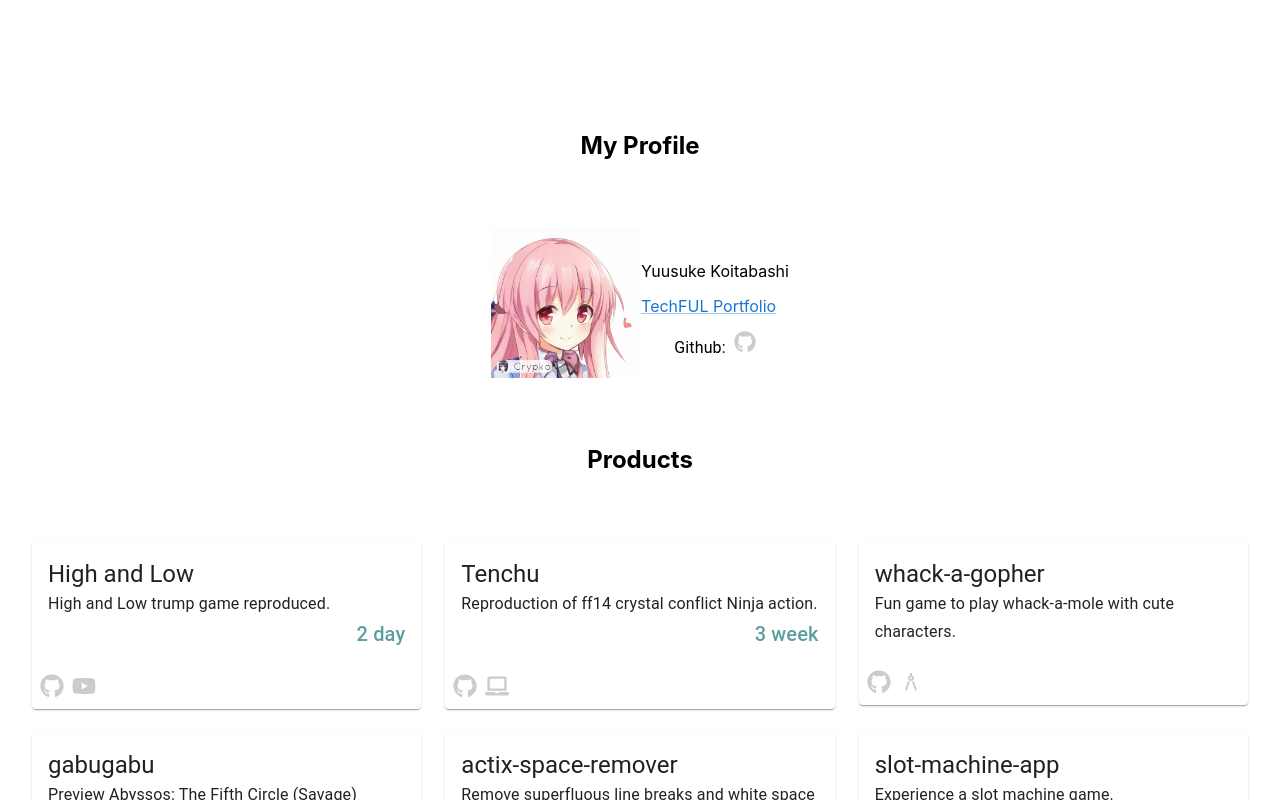
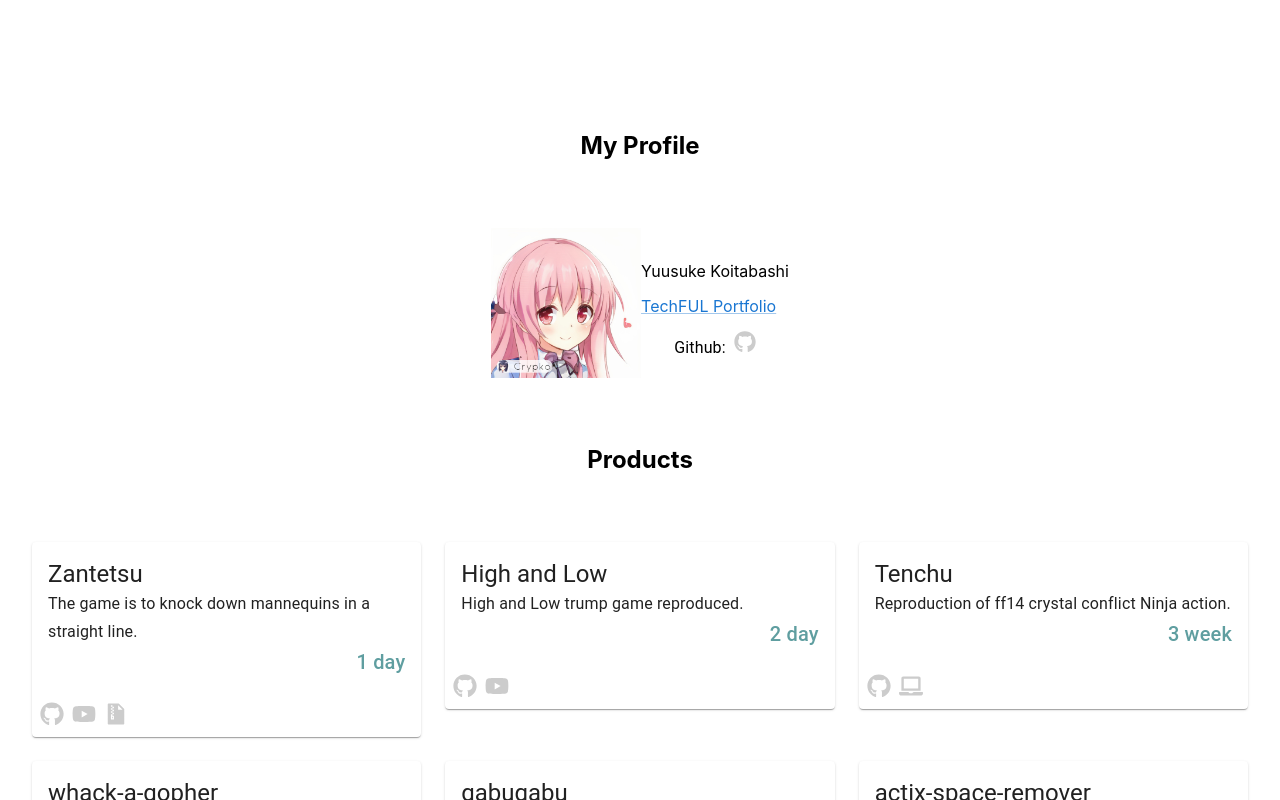
Before and after one commit to yuu-sky20/portfolio, a Next.js app: page / in a window 1280 px wide. Shown: the top 800 px of the page. Built offline with nearby package versions, Linux system fonts and the light colour scheme.

Commit message:
add zantetsu

```diff
--- a/pages/contents/products.tsx
+++ b/pages/contents/products.tsx
@@ -2,6 +2,7 @@ import type { NextPage } from 'next'
 import { Card, CardContent, CardActions, Typography, Grid, Link } from '@mui/material'
 import { FaGithub, FaLaptop, FaYoutube } from 'react-icons/fa'
 import { MdOutlineArchitecture } from 'react-icons/md'
+import { AiFillFileZip } from "react-icons/ai"
 import { css } from '@emotion/css'
 
 type AnyFunction = (...args: any[]) => any;
@@ -21,6 +22,7 @@ class Product {
     public readonly githubUrl? : string
     public readonly youtubeUrl? : string
     public readonly architectureUrl? : string
+    public readonly zipFileUrl? : string
     public readonly title! : string
     public readonly comment! : string
     public readonly duration? : string
@@ -31,11 +33,19 @@ class Product {
 
 const allProducts: Array<Product> = [
     new Product({
-            githubUrl: "https://github.com/yuu-sky20/HighAndLow",
-            youtubeUrl: "https://youtu.be/Jx-XjE1gB-E",
-            title: "High and Low",
-            comment: "High and Low trump game reproduced.",
-            duration: "2 day"
+        githubUrl: "https://github.com/yuu-sky20/Zantetsu",
+        youtubeUrl: "https://youtu.be/TTnWmv8JFks",
+        zipFileUrl: "https://github.com/yuu-sky20/Zantetsu/releases/tag/v1.0",
+        title: "Zantetsu",
+        comment: "The game is to knock down mannequins in a straight line.",
+        duration: "1 day"
+    }),
+    new Product({
+        githubUrl: "https://github.com/yuu-sky20/HighAndLow",
+        youtubeUrl: "https://youtu.be/Jx-XjE1gB-E",
+        title: "High and Low",
+        comment: "High and Low trump game reproduced.",
+        duration: "2 day"
         }),
     new Product({
         productUrl: "https://unityroom.com/games/seiton_tenchu",
@@ -46,7 +56,7 @@ const allProducts: Array<Product> = [
         }),
     new Product({
         githubUrl: "https://github.com/yuu-sky20/whack-a-gopher",
-        architectureUrl: "https://drive.google.com/file/d/1EHV9ZhloorEfd29mZA09NPQhMc4MrTpB/view?usp=sharing",
+        architectureUrl: "https://drive.google.com/drive/folders/1_10vK-wVWpIXurhR_rZ6UOY3wc6o7rLG?usp=sharing",
         title: "whack-a-gopher",
         comment: "Fun game to play whack-a-mole with cute characters.",
     }),
@@ -121,6 +131,11 @@ const Products: NextPage = () => {
                             <MdOutlineArchitecture color={"ccc"} size={"1.5rem"}></MdOutlineArchitecture>
                         </Link>
                     }
+                    {product.zipFileUrl != null &&
+                        <Link href={product.zipFileUrl} target="_blank" className={styleLink}>
+                            <AiFillFileZip color={"ccc"} size={"1.5rem"}></AiFillFileZip>
+                        </Link>
+                    }
                 </CardActions>
             </Card>
         </Grid>
```
